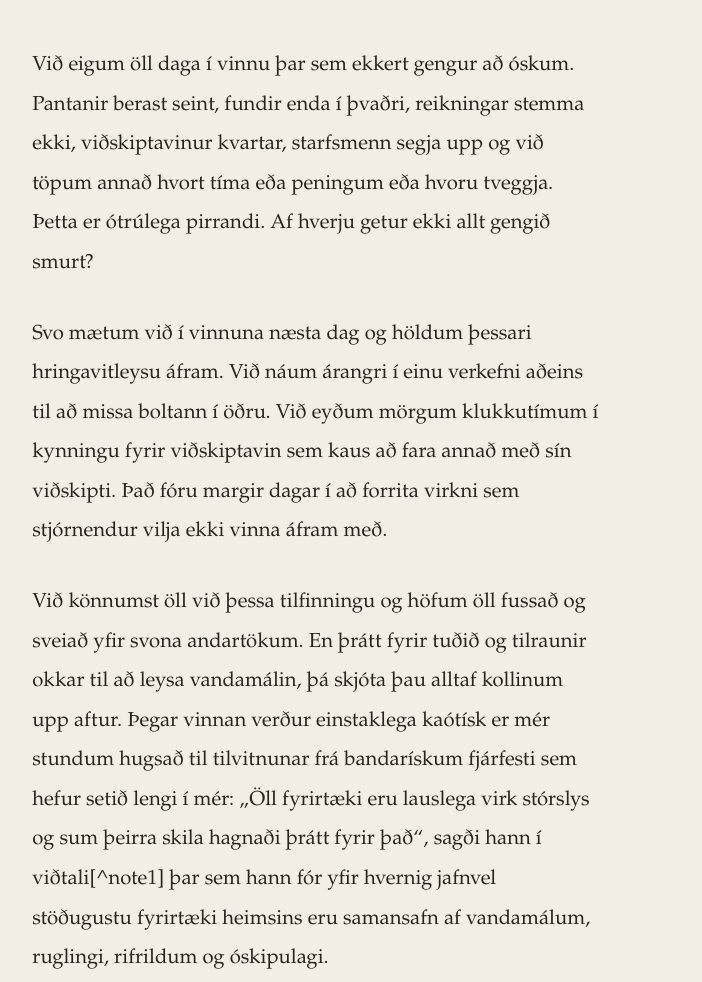
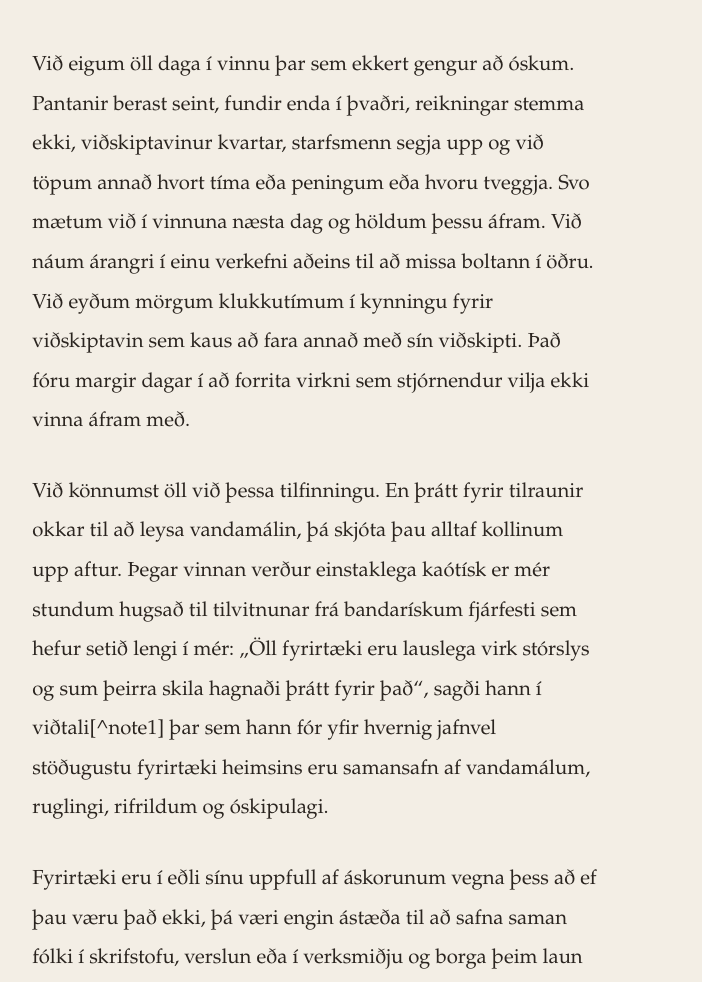
Before and after one commit to karifinns/karifinns.github.io, an Astro site: page /writing/ef-thad-vaeri-ekki-vesen-tha-vaeri-thetta-ekki-rekstur in a window 1280 px wide. Shown: the part 1167-2149 px from the top of the page, without its empty margins (277-979 px from the left). Built offline with nearby package versions, Linux system fonts and the light colour scheme; Astro itself is replaced by a stand-in of ours; no server answers.

Commit message:
Restore direct voice in operations essay

```diff
--- a/src/content/writing/ef-thad-vaeri-ekki-vesen-tha-vaeri-thetta-ekki-rekstur.md
+++ b/src/content/writing/ef-thad-vaeri-ekki-vesen-tha-vaeri-thetta-ekki-rekstur.md
@@ -11,11 +11,9 @@ draft: false
 
 ![Uppskerufólk í ökrum](/images/ef-thad-vaeri-ekki-vesen-harvest.png)
 
-Við eigum öll daga í vinnu þar sem ekkert gengur að óskum. Pantanir berast seint, fundir enda í þvaðri, reikningar stemma ekki, viðskiptavinur kvartar, starfsmenn segja upp og við töpum annað hvort tíma eða peningum eða hvoru tveggja. Þetta er ótrúlega pirrandi. Af hverju getur ekki allt gengið smurt?
+Við eigum öll daga í vinnu þar sem ekkert gengur að óskum. Pantanir berast seint, fundir enda í þvaðri, reikningar stemma ekki, viðskiptavinur kvartar, starfsmenn segja upp og við töpum annað hvort tíma eða peningum eða hvoru tveggja. Svo mætum við í vinnuna næsta dag og höldum þessu áfram. Við náum árangri í einu verkefni aðeins til að missa boltann í öðru. Við eyðum mörgum klukkutímum í kynningu fyrir viðskiptavin sem kaus að fara annað með sín viðskipti. Það fóru margir dagar í að forrita virkni sem stjórnendur vilja ekki vinna áfram með.
 
-Svo mætum við í vinnuna næsta dag og höldum þessari hringavitleysu áfram. Við náum árangri í einu verkefni aðeins til að missa boltann í öðru. Við eyðum mörgum klukkutímum í kynningu fyrir viðskiptavin sem kaus að fara annað með sín viðskipti. Það fóru margir dagar í að forrita virkni sem stjórnendur vilja ekki vinna áfram með.
-
-Við könnumst öll við þessa tilfinningu og höfum öll fussað og sveiað yfir svona andartökum. En þrátt fyrir tuðið og tilraunir okkar til að leysa vandamálin, þá skjóta þau alltaf kollinum upp aftur. Þegar vinnan verður einstaklega kaótísk er mér stundum hugsað til tilvitnunar frá bandarískum fjárfesti sem hefur setið lengi í mér: „Öll fyrirtæki eru lauslega virk stórslys og sum þeirra skila hagnaði þrátt fyrir það“, sagði hann í viðtali[^note1] þar sem hann fór yfir hvernig jafnvel stöðugustu fyrirtæki heimsins eru samansafn af vandamálum, ruglingi, rifrildum og óskipulagi.
+Við könnumst öll við þessa tilfinningu. En þrátt fyrir tilraunir okkar til að leysa vandamálin, þá skjóta þau alltaf kollinum upp aftur. Þegar vinnan verður einstaklega kaótísk er mér stundum hugsað til tilvitnunar frá bandarískum fjárfesti sem hefur setið lengi í mér: „Öll fyrirtæki eru lauslega virk stórslys og sum þeirra skila hagnaði þrátt fyrir það“, sagði hann í viðtali[^note1] þar sem hann fór yfir hvernig jafnvel stöðugustu fyrirtæki heimsins eru samansafn af vandamálum, ruglingi, rifrildum og óskipulagi.
 
 Fyrirtæki eru í eðli sínu uppfull af áskorunum vegna þess að ef þau væru það ekki, þá væri engin ástæða til að safna saman fólki í skrifstofu, verslun eða í verksmiðju og borga þeim laun til að búa til afurðir. Fólki er bókstaflega borgað fyrir að leysa vandamál. Þess vegna verða til verðmæti. Þess vegna tölum við um þetta sem vinnu. Það getur verið gaman í vinnunni, oft ganga hlutirnir upp, en ef lausnirnar kæmu til okkar á færibandi, þá væri lítið gagn í því að borga okkur laun. Ég hef þess vegna ákveðna möntru sem ég þyl upp fyrir sjálfum mér þegar ég stend frammi fyrir áskorunum í vinnunni: „ef þetta væri ekki vesen, þá væri þetta ekki rekstur“.
 
```
